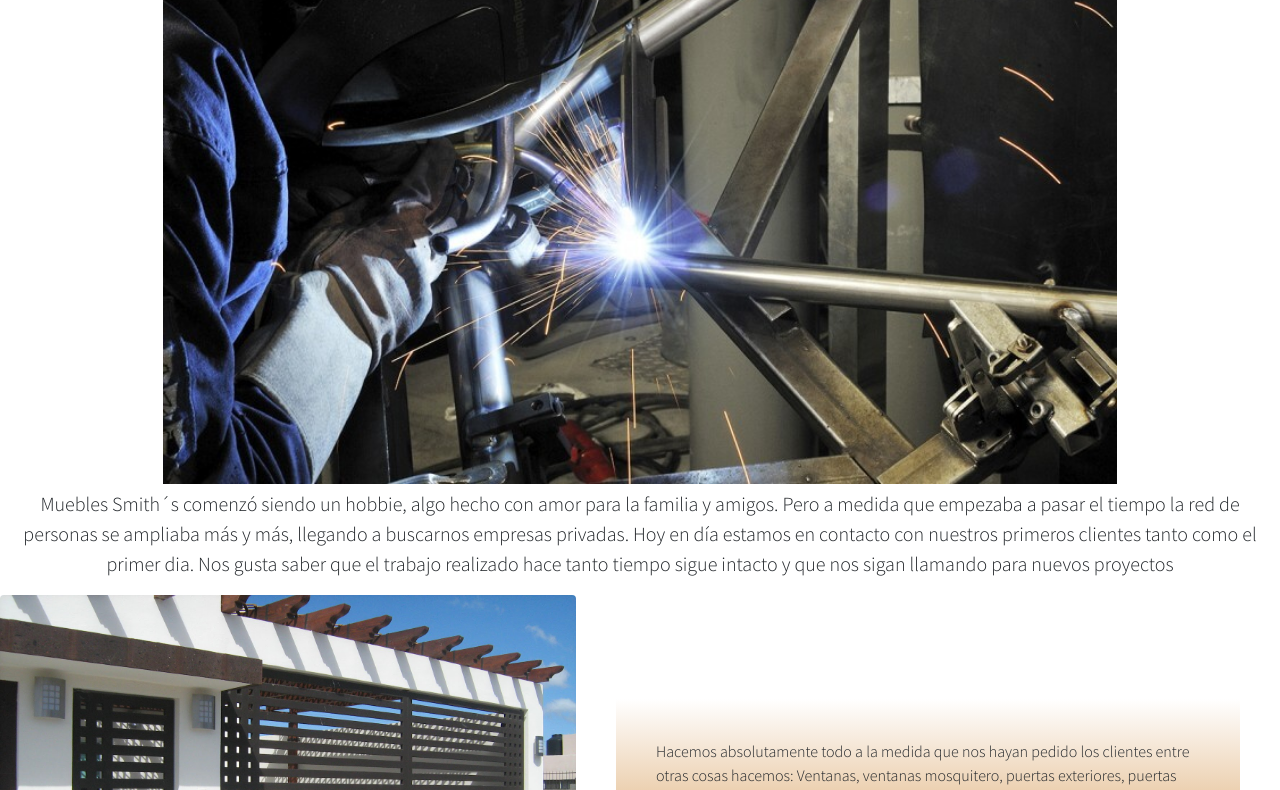
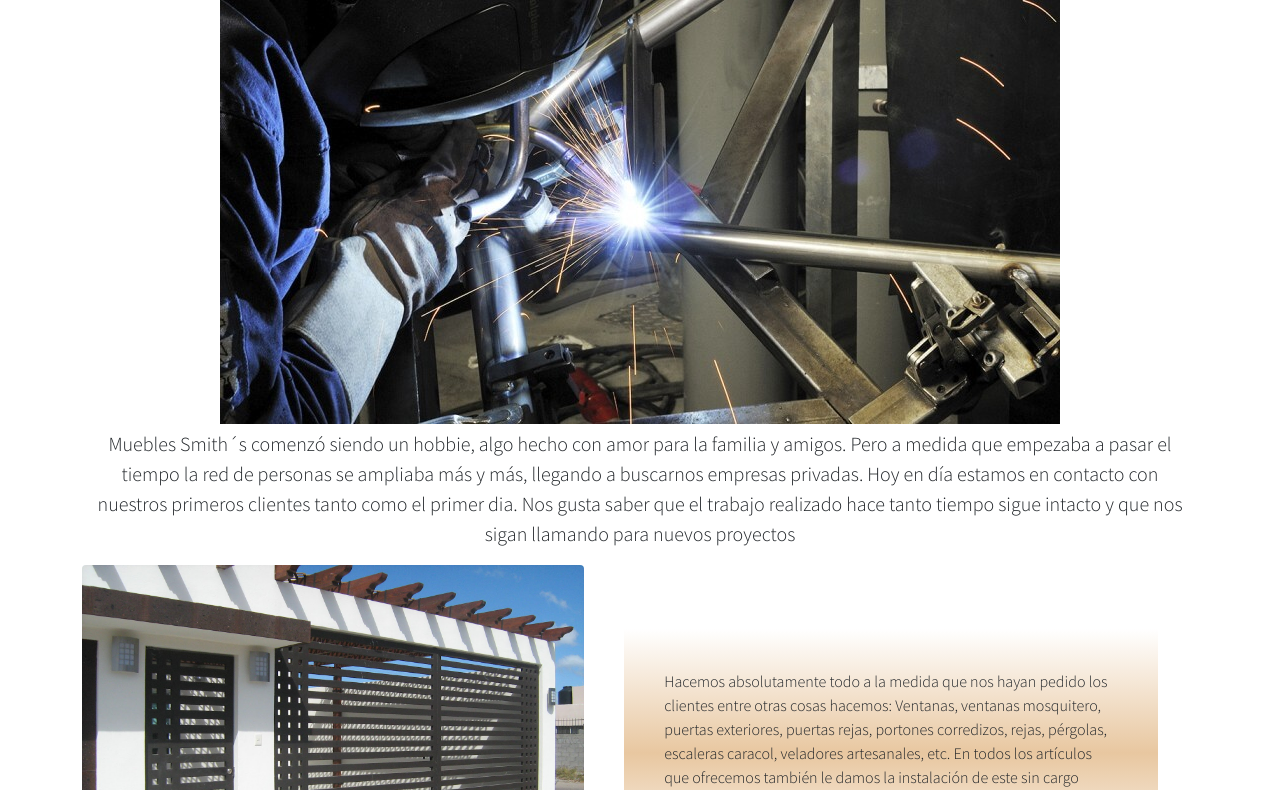
Before and after one commit to RocioRivadeneira/Muebles-Smiths-Sass, a website: page pages/nosotros.html in a window 1280 px wide. Shown: the part 307-1097 px from the top of the page. Drawn offline with nearby package versions, Linux system fonts and the light colour scheme.

Commit message:
cambios en nosotros- imagen principal

```diff
--- a/pages/nosotros.html
+++ b/pages/nosotros.html
@@ -86,8 +86,9 @@
         </header>
 
         <!--historia-->
-        <main class="nosotros">
-            <h3 class="mb-0">Sobre Nosotros:</h3>
+        <h3 class="mb-0">Sobre Nosotros:</h3>
+        <main class="nosotros container">
+
 
             <figure class="portada-principal">
                 <img
--- a/scss/_nosotros.scss
+++ b/scss/_nosotros.scss
@@ -1,9 +1,6 @@
 .portada-principal {
     width: auto;
-    .portada{
-        height: 500px;
 
-    }
     .text-principal {
         margin: 5px;
         font-size: 20px;
@@ -28,6 +25,6 @@
     }
     .text-secundario {
         @extend .mar-font;
-        background: linear-gradient(white, #FFE59D, white);
+        background: linear-gradient(white, #ffe59d, white);
     }
 }
```
Also changed, not shown: css/estilocss.css.
